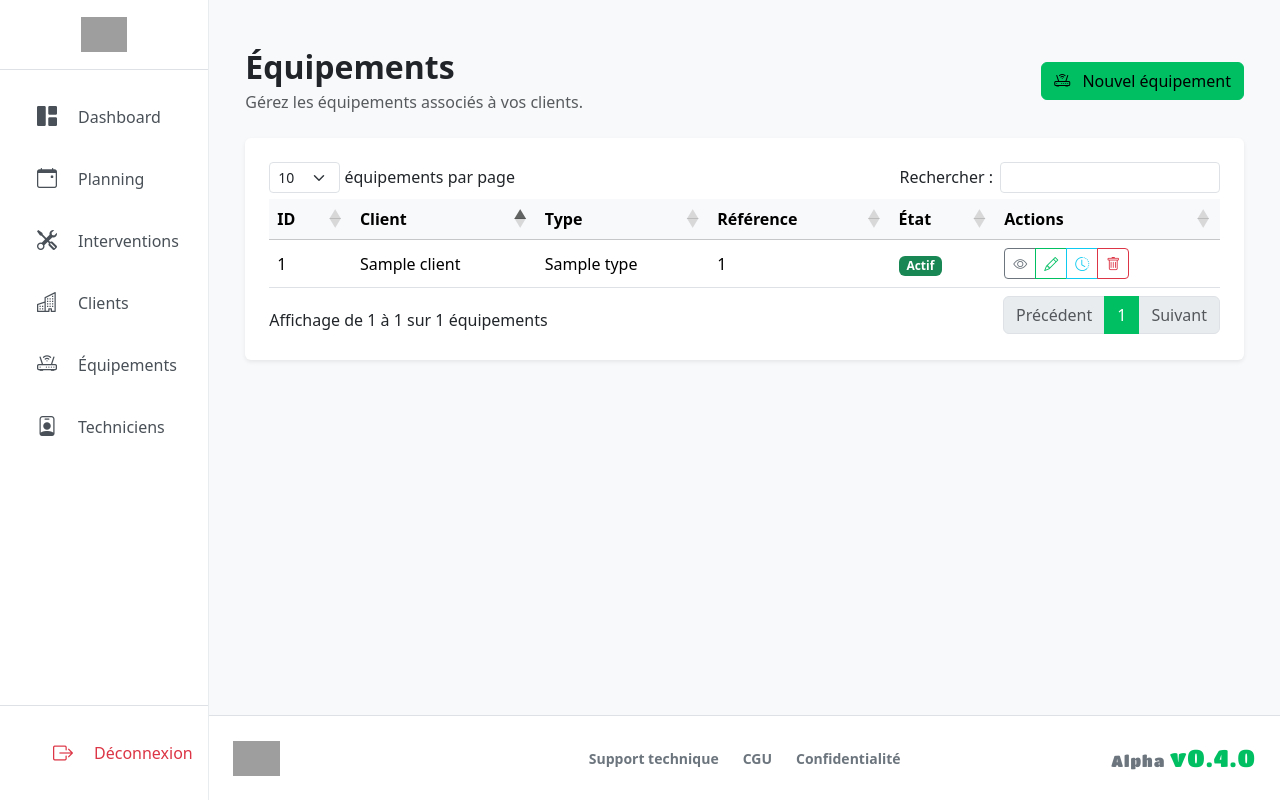
After one commit to YaZhrod24/GEOTECH, a PHP site: template app/vue/VueEquipements.php in a window 1280 px wide. The commit adds this page. Run offline with PHP 8.4, Linux system fonts and the light colour scheme; the template is opened without the code that fills it: most values are stand-ins (such as "Sample title", 1, 10 or a date in 2020); some libraries are stand-ins or nearby versions; grey boxes are pictures that could not be loaded.

Commit message:
Aplha v0.4.0

```diff
--- /dev/null
+++ b/app/vue/VueEquipements.php
@@ -0,0 +1,269 @@
+<?php
+require_once Racine . '/../app/vue/layout/entete.php';
+$equipementErreur = $_SESSION['equipement_erreur'] ?? null;
+unset($_SESSION['equipement_erreur']);
+?>
+
+<div class="container-fluid py-4">
+    <div class="d-flex flex-wrap justify-content-between align-items-center gap-3 mb-4">
+        <div>
+            <h1 class="h2 fw-bold mb-1">Équipements</h1>
+            <p class="text-muted mb-0">Gérez les équipements associés à vos clients.</p>
+        </div>
+        <button type="button" class="btn btn-primary" data-bs-toggle="modal" data-bs-target="#equipementFormModal">
+            <i class="bi bi-router me-2" aria-hidden="true"></i>
+            Nouvel équipement
+        </button>
+    </div>
+
+    <div class="card border-0 shadow-sm">
+        <div class="card-body p-3 p-md-4">
+            <?php if ($equipementErreur !== null): ?>
+                <div class="alert alert-danger"><?= htmlspecialchars($equipementErreur, ENT_QUOTES, 'UTF-8') ?></div>
+            <?php endif; ?>
+
+            <?php if (empty($clients)): ?>
+                <div class="alert alert-warning">
+                    Aucun client n'est disponible. Créez d'abord un client avant d'ajouter un équipement.
+                </div>
+            <?php endif; ?>
+
+            <div class="table-responsive">
+                <table id="equipementsTable" class="table table-hover align-middle w-100">
+                    <thead class="table-light">
+                        <tr>
+                            <th>ID</th>
+                            <th>Client</th>
+                            <th>Type</th>
+                            <th>Référence</th>
+                            <th>État</th>
+                            <th>Actions</th>
+                        </tr>
+                    </thead>
+                    <tbody>
+                        <?php foreach ($equipements as $equipement): ?>
+                            <tr>
+                                <td><?= (int) $equipement['id_equipement'] ?></td>
+                                <td><?= htmlspecialchars($equipement['client'], ENT_QUOTES, 'UTF-8') ?></td>
+                                <td><?= htmlspecialchars($equipement['type'], ENT_QUOTES, 'UTF-8') ?></td>
+                                <td><?= htmlspecialchars($equipement['num_serie'], ENT_QUOTES, 'UTF-8') ?></td>
+                                <td><span class="badge text-bg-success">Actif</span></td>
+                                <td>
+                                    <div class="btn-group btn-group-sm" role="group" aria-label="Actions de l'équipement">
+                                        <button type="button" class="btn btn-outline-secondary btn-details-equipement"
+                                            data-bs-toggle="modal" data-bs-target="#equipementDetailsModal"
+                                            data-id="<?= (int) $equipement['id_equipement'] ?>"
+                                            data-nom="<?= htmlspecialchars($equipement['nom'], ENT_QUOTES, 'UTF-8') ?>"
+                                            data-client="<?= htmlspecialchars($equipement['client'], ENT_QUOTES, 'UTF-8') ?>"
+                                            data-type="<?= htmlspecialchars($equipement['type'], ENT_QUOTES, 'UTF-8') ?>"
+                                            data-reference="<?= htmlspecialchars($equipement['num_serie'], ENT_QUOTES, 'UTF-8') ?>">
+                                            <i class="bi bi-eye" aria-hidden="true"></i>
+                                            <span class="visually-hidden">Voir</span>
+                                        </button>
+                                        <button type="button" class="btn btn-outline-primary btn-edit-equipement"
+                                            data-bs-toggle="modal" data-bs-target="#equipementFormModal"
+                                            data-id="<?= (int) $equipement['id_equipement'] ?>"
+                                            data-nom="<?= htmlspecialchars($equipement['nom'], ENT_QUOTES, 'UTF-8') ?>"
+                                            data-client-id="<?= (int) $equipement['id_client'] ?>"
+                                            data-type="<?= htmlspecialchars($equipement['type'], ENT_QUOTES, 'UTF-8') ?>"
+                                            data-reference="<?= htmlspecialchars($equipement['num_serie'], ENT_QUOTES, 'UTF-8') ?>">
+                                            <i class="bi bi-pencil" aria-hidden="true"></i>
+                                            <span class="visually-hidden">Modifier</span>
+                                        </button>
+                                        <button type="button" class="btn btn-outline-info btn-history-equipement"
+                                            data-bs-toggle="modal" data-bs-target="#equipementHistoryModal"
+                                            data-nom="<?= htmlspecialchars($equipement['nom'], ENT_QUOTES, 'UTF-8') ?>">
+                                            <i class="bi bi-clock-history" aria-hidden="true"></i>
+                                            <span class="visually-hidden">Historique</span>
+                                        </button>
+                                        <button type="button" class="btn btn-outline-danger btn-delete-equipement"
+                                            data-bs-toggle="modal" data-bs-target="#deleteEquipementModal"
+                                            data-id="<?= (int) $equipement['id_equipement'] ?>"
+                                            data-nom="<?= htmlspecialchars($equipement['nom'], ENT_QUOTES, 'UTF-8') ?>">
+                                            <i class="bi bi-trash" aria-hidden="true"></i>
+                                            <span class="visually-hidden">Supprimer</span>
+                                        </button>
+                                    </div>
+                                </td>
+                            </tr>
+                        <?php endforeach; ?>
+                    </tbody>
+                </table>
+            </div>
+            <?php if (empty($equipements)): ?>
+                <p class="text-muted text-center mb-0">Aucun équipement trouvé.</p>
+            <?php endif; ?>
+        </div>
+    </div>
+</div>
+
+<div class="modal fade" id="equipementDetailsModal" tabindex="-1" aria-labelledby="equipementDetailsLabel"
+    aria-hidden="true">
+    <div class="modal-dialog">
+        <div class="modal-content">
+            <div class="modal-header">
+                <h2 class="modal-title fs-5" id="equipementDetailsLabel">Informations de l'équipement</h2>
+                <button type="button" class="btn-close" data-bs-dismiss="modal" aria-label="Fermer"></button>
+            </div>
+            <div class="modal-body">
+                <dl class="row mb-0">
+                    <dt class="col-sm-4">ID</dt><dd class="col-sm-8" id="detailsEquipementId"></dd>
+                    <dt class="col-sm-4">Nom</dt><dd class="col-sm-8" id="detailsEquipementNom"></dd>
+                    <dt class="col-sm-4">Client</dt><dd class="col-sm-8" id="detailsEquipementClient"></dd>
+                    <dt class="col-sm-4">Type</dt><dd class="col-sm-8" id="detailsEquipementType"></dd>
+                    <dt class="col-sm-4">Référence</dt><dd class="col-sm-8" id="detailsEquipementReference"></dd>
+                </dl>
+            </div>
+        </div>
+    </div>
+</div>
+
+<div class="modal fade" id="equipementHistoryModal" tabindex="-1" aria-labelledby="equipementHistoryLabel"
+    aria-hidden="true">
+    <div class="modal-dialog">
+        <div class="modal-content">
+            <div class="modal-header">
+                <h2 class="modal-title fs-5" id="equipementHistoryLabel">Historique des interventions</h2>
+                <button type="button" class="btn-close" data-bs-dismiss="modal" aria-label="Fermer"></button>
+            </div>
+            <div class="modal-body">
+                <p class="mb-0">Historique de <strong id="historyEquipementName"></strong>.
+                    Il sera alimenté avec les interventions associées.</p>
+            </div>
+        </div>
+    </div>
+</div>
+
+<div class="modal fade" id="equipementFormModal" tabindex="-1" aria-labelledby="equipementFormLabel"
+    aria-hidden="true">
+    <div class="modal-dialog modal-lg">
+        <div class="modal-content">
+            <div class="modal-header">
+                <h2 class="modal-title fs-5" id="equipementFormLabel">Nouvel équipement</h2>
+                <button type="button" class="btn-close" data-bs-dismiss="modal" aria-label="Fermer"></button>
+            </div>
+            <form action="/equipements/nouveau" method="post" id="equipementForm">
+                <div class="modal-body">
+                    <input type="hidden" name="id_equipement" id="formEquipementId">
+                    <div class="row g-3">
+                        <div class="col-md-6">
+                            <label for="formEquipementNom" class="form-label">Nom</label>
+                            <input type="text" class="form-control" id="formEquipementNom" name="nom" required>
+                        </div>
+                        <div class="col-md-6">
+                            <label for="formEquipementClient" class="form-label">Client</label>
+                            <select class="form-select" id="formEquipementClient" name="id_client" required>
+                                <option value="">Sélectionner un client</option>
+                                <?php foreach ($clients as $client): ?>
+                                    <option value="<?= (int) $client['id_client'] ?>">
+                                        <?= htmlspecialchars($client['raison_social'], ENT_QUOTES, 'UTF-8') ?>
+                                    </option>
+                                <?php endforeach; ?>
+                            </select>
+                        </div>
+                        <div class="col-md-6">
+                            <label for="formEquipementType" class="form-label">Type</label>
+                            <input type="text" class="form-control" id="formEquipementType" name="type" required>
+                        </div>
+                        <div class="col-md-6">
+                            <label for="formEquipementReference" class="form-label">Référence / numéro de série</label>
+                            <input type="text" class="form-control" id="formEquipementReference" name="num_serie" required>
+                        </div>
+                    </div>
+                </div>
+                <div class="modal-footer">
+                    <button type="button" class="btn btn-light" data-bs-dismiss="modal">Annuler</button>
+                    <button type="submit" class="btn btn-primary">Enregistrer</button>
+                </div>
+            </form>
+        </div>
+    </div>
+</div>
+
+<div class="modal fade" id="deleteEquipementModal" tabindex="-1" aria-labelledby="deleteEquipementLabel"
+    aria-hidden="true">
+    <div class="modal-dialog modal-dialog-centered">
+        <div class="modal-content">
+            <div class="modal-header">
+                <h2 class="modal-title fs-5" id="deleteEquipementLabel">Confirmer la suppression</h2>
+                <button type="button" class="btn-close" data-bs-dismiss="modal" aria-label="Fermer"></button>
+            </div>
+            <div class="modal-body">Voulez-vous vraiment supprimer <strong id="deleteEquipementName"></strong> ?</div>
+            <div class="modal-footer">
+                <button type="button" class="btn btn-light" data-bs-dismiss="modal">Annuler</button>
+                <form action="#" method="post" id="deleteEquipementForm">
+                    <button type="submit" class="btn btn-danger">Supprimer</button>
+                </form>
+            </div>
+        </div>
+    </div>
+</div>
+
+<link rel="stylesheet" href="https://cdn.datatables.net/2.3.4/css/dataTables.bootstrap5.min.css">
+<script src="https://code.jquery.com/jquery-3.7.1.min.js"></script>
+<script src="https://cdn.datatables.net/2.3.4/js/dataTables.min.js"></script>
+<script src="https://cdn.datatables.net/2.3.4/js/dataTables.bootstrap5.min.js"></script>
+<script>
+    document.addEventListener('DOMContentLoaded', function () {
+        if (window.jQuery && jQuery.fn.DataTable) {
+            jQuery('#equipementsTable').DataTable({
+                language: {
+                    search: 'Rechercher :',
+                    lengthMenu: '_MENU_ équipements par page',
+                    info: 'Affichage de _START_ à _END_ sur _TOTAL_ équipements',
+                    infoEmpty: 'Aucun équipement',
+                    zeroRecords: 'Aucun résultat',
+                    paginate: { first: 'Premier', last: 'Dernier', next: 'Suivant', previous: 'Précédent' }
+                },
+                pageLength: 10,
+                order: [[1, 'asc']]
+            });
+        }
+
+        document.querySelectorAll('.btn-details-equipement').forEach(function (button) {
+            button.addEventListener('click', function () {
+                document.getElementById('detailsEquipementId').textContent = button.dataset.id;
+                document.getElementById('detailsEquipementNom').textContent = button.dataset.nom;
+                document.getElementById('detailsEquipementClient').textContent = button.dataset.client;
+                document.getElementById('detailsEquipementType').textContent = button.dataset.type;
+                document.getElementById('detailsEquipementReference').textContent = button.dataset.reference;
+            });
+        });
+
+        document.querySelectorAll('.btn-edit-equipement').forEach(function (button) {
+            button.addEventListener('click', function () {
+                document.getElementById('equipementFormLabel').textContent = 'Modifier l’équipement';
+                document.getElementById('equipementForm').action =
+                    '/equipements/' + button.dataset.id + '/modifier';
+                document.getElementById('formEquipementId').value = button.dataset.id;
+                document.getElementById('formEquipementNom').value = button.dataset.nom;
+                document.getElementById('formEquipementClient').value = button.dataset.clientId;
+                document.getElementById('formEquipementType').value = button.dataset.type;
+                document.getElementById('formEquipementReference').value = button.dataset.reference;
+            });
+        });
+
+        document.querySelector('[data-bs-target="#equipementFormModal"]').addEventListener('click', function () {
+            document.getElementById('equipementForm').reset();
+            document.getElementById('equipementForm').action = '/equipements/nouveau';
+            document.getElementById('formEquipementId').value = '';
+            document.getElementById('equipementFormLabel').textContent = 'Nouvel équipement';
+        });
+
+        document.querySelectorAll('.btn-history-equipement').forEach(function (button) {
+            button.addEventListener('click', function () {
+                document.getElementById('historyEquipementName').textContent = button.dataset.nom;
+            });
+        });
+
+        document.querySelectorAll('.btn-delete-equipement').forEach(function (button) {
+            button.addEventListener('click', function () {
+                document.getElementById('deleteEquipementName').textContent = button.dataset.nom;
+                document.getElementById('deleteEquipementForm').action =
+                    '/equipements/' + button.dataset.id + '/supprimer';
+            });
+        });
+    });
+</script>
+
+<?php require_once Racine . '/../app/vue/layout/pied.php'; ?>
--- a/app/vue/layout/pied.php
+++ b/app/vue/layout/pied.php
@@ -36,7 +36,7 @@
                     <span class="text-secondary fs-6" style="font-family: 'Titan One', cursive; letter-spacing: 1px;">
                         Alpha
                     </span>
-                    v0.3.1
+                    v0.4.0
                 </span>
             </div>
         </div>
```
Also changed, not shown: app/controleur/controleurPrincipal.php (+109 -1 lines).
